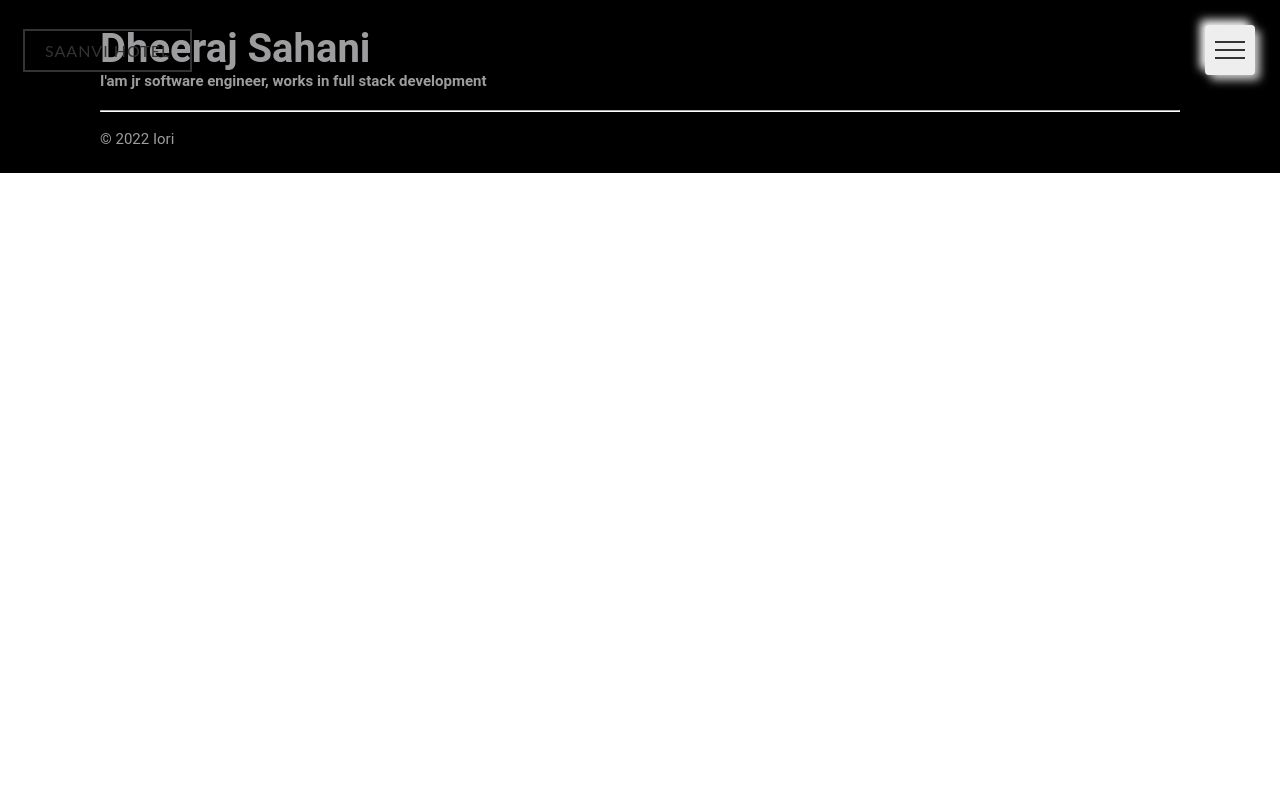
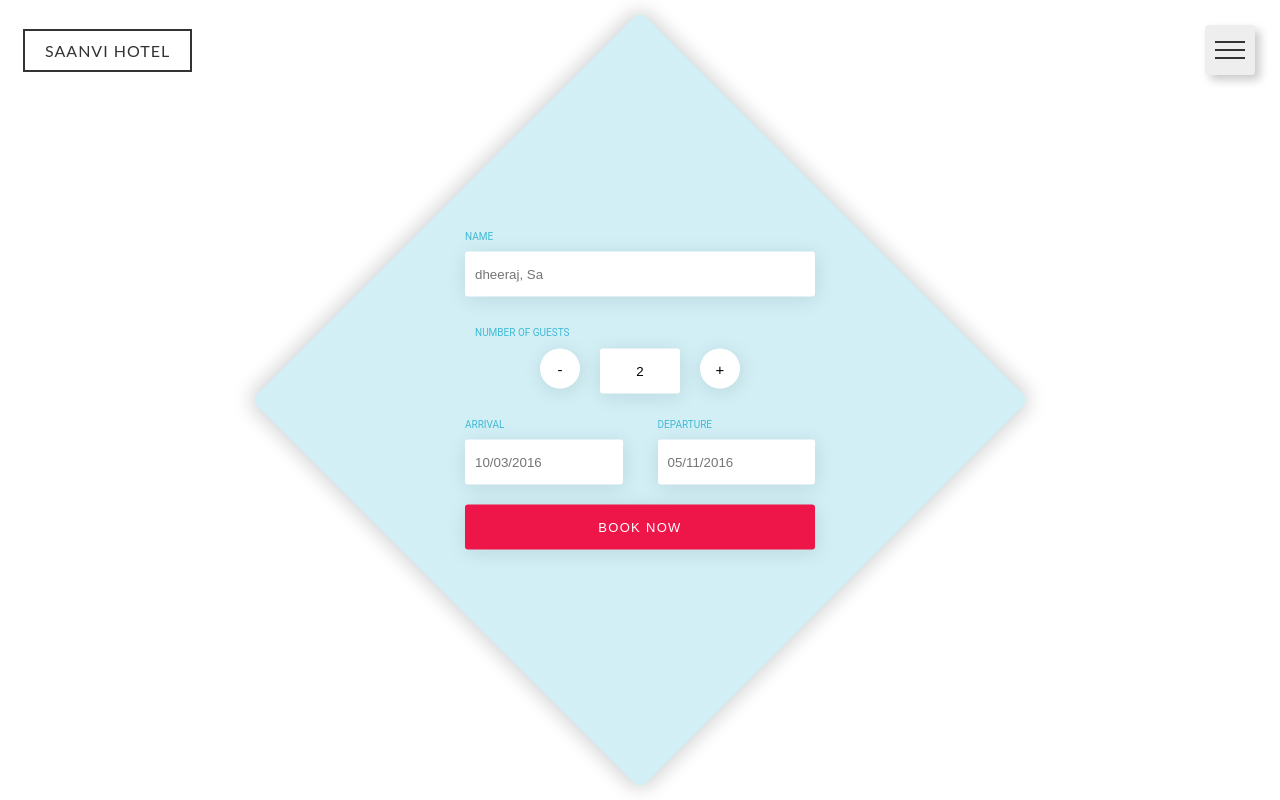
Before and after one commit to dlnicoz/SAANAVI, a React (Vite) app: page /Booking in a window 1280 px wide. Shown: the top 800 px of the page. Built offline with nearby package versions, Linux system fonts and the light colour scheme.

Commit message:
temorary added booking ui and also footer not needed && updated home parallex effext final

```diff
--- a/src/App.jsx
+++ b/src/App.jsx
@@ -4,6 +4,7 @@ import Gallery from "./components/Gallery";
 import Home from "./components/Home";
 import Footer from "./components/Footer";
 import { BrowserRouter, Route, Routes } from "react-router-dom";
+import Booking from './components/Booking';
 function App() {
   return (
     <>
@@ -12,6 +13,7 @@ function App() {
         <Routes>
           <Route index path="/" element={<Home />} />
           <Route path="/Gallery" element={<Gallery />} />
+          <Route path="/Booking" element={<Booking />} />
         </Routes>
       </BrowserRouter>
       <Footer />
--- /dev/null
+++ b/src/components/Booking.jsx
@@ -0,0 +1,70 @@
+import React,{useEffect} from "react";
+import '../css/Booking.css'
+import $ from 'jquery';
+
+function Booking() {
+    useEffect(() => {
+
+
+        $(document).ready(function() {
+
+            var guestAmount = $('#guestNo');
+
+            $('#cnt-up').click(function() {
+              guestAmount.val(Math.min(parseInt($('#guestNo').val()) + 1, 20));
+            });
+            $('#cnt-down').click(function() {
+              guestAmount.val(Math.max(parseInt($('#guestNo').val()) - 1, 1));
+            });
+
+            $('.btn').click(function() {
+
+              var $btn = $('.btn');
+
+              $btn.toggleClass('booked');
+              $('.diamond').toggleClass('windup');
+              $('form').slideToggle(300);
+              $('.linkbox').toggle(200);
+
+              if ($btn.text() === "BOOK NOW") {
+                $btn.text("BOOKED!");
+              } else {
+                $btn.text("BOOK NOW");
+              }
+            });
+          });
+    }, [])
+
+    return(<>
+    <div className="booking-body">
+    <div className="diamond"></div>
+    <div className="form-wrap">
+      <form action="">
+        <div className="location">
+          <label htmlFor="location">NAME</label><br/>
+          <input type="text" name="location" placeholder="dheeraj, Sa"/><br/>
+        </div>
+        <div className="guests">
+          <label htmlFor="guests">NUMBER OF GUESTS</label><br/><br/>
+          <button className="counter-btn" type="button" id="cnt-down">-</button>
+          <input type="text" id="guestNo" name="guests" value="2"/>
+          <button className="counter-btn" type="button" id="cnt-up">+</button>
+        </div>
+        <div className="dates">
+          <div className="arrival">
+            <label htmlFor="arrival">ARRIVAL</label><br/>
+            <input name="arrival" type="text" onFocus="(this.type='date')" onBlur="(this.type='text')" placeholder="10/03/2016"/>
+          </div>
+          <div className="departure">
+            <label htmlFor="arrival">DEPARTURE</label><br/>
+            <input name="departure" type="text" onFocus="(this.type='date')" onBlur="(this.type='text')" placeholder="05/11/2016"/>
+          </div>
+        </div>
+      </form>
+      <button className="btn" type="button">BOOK NOW</button>
+    </div>
+    </div>
+    </>);
+}
+
+export default Booking;
--- a/src/components/Footer.jsx
+++ b/src/components/Footer.jsx
@@ -7,8 +7,8 @@ function Footer() {
 
       <footer className="footer">
     <div className="footer__about">
-      <h1>Dheeraj Sahani</h1>
-      <h2>I&apos;am jr software engineer, works in full stack development</h2>
+      <p className="text-dheeraj">Dheeraj Sahani</p>
+      <p className="text-soft">I am jr engineer, works in full stack development</p>
     </div>
     <div className="footer__network">
       <a href="https://twitter.com/" target="_blank" rel="noopener noreferrer"><i className="fa fa-twitter"></i></a>
--- a/src/components/HomeImage.jsx
+++ b/src/components/HomeImage.jsx
@@ -1,37 +1,18 @@
-import React ,{useEffect } from 'react';
+import React from 'react';
 import "../css/HomeImage.css";
-import $ from 'jquery'
+
 
 
 
 function HomeImage() {
 
-useEffect(() => {
-
-$(function() {
-  $('a[href*=#]:not([href=#])').click(function() {
-    if (location.pathname.replace(/^\//, '') == this.pathname.replace(/^\//, '') && location.hostname == this.hostname) {
-      var target = $(this.hash);
-      target = target.length ? target : $('[name=' + this.hash.slice(1) + ']');
-      if (target.length) {
-        $('html,body').animate({
-          scrollTop: target.offset().top
-        }, 700);
-        return false;
-      }
-    }
-  });
-});
-
-
-}, [])
 
     return (<>
 
 <div className="first-wrap">
   <div className="first-div">
     <div className="first-inner-div">
-      <p>Start Your Adventure</p>
+      <p>Start Your Adventure now</p>
 
     </div>
   </div>
--- a/src/components/Navbar.jsx
+++ b/src/components/Navbar.jsx
@@ -66,17 +66,17 @@ function Navbar() {
               </Link>
             </li>
             <li className="nav-item">
-              <Link href="#" className="nav-link">
-                Pricing
+              <Link to="/Booking" className="nav-link">
+                Booking
               </Link>
             </li>
             <li className="nav-item">
-              <Link href="#" className="nav-link">
+              <Link to="#" className="nav-link">
                 Locations
               </Link>
             </li>
             <li className="nav-item">
-              <Link href="#" className="nav-link">
+              <Link to="#" className="nav-link">
                 Contact
               </Link>
             </li>
--- /dev/null
+++ b/src/css/Booking.css
@@ -0,0 +1,274 @@
+@import url(https://fonts.googleapis.com/css?family=Open+Sans:400,300,600,700);
+
+.booking-body {
+  background: #6ba395;
+  color: rgb(65, 185, 212);
+  font: "Open Sans";
+  font-size: 100%;
+  margin-top: 65%;
+  overflow: hidden;
+}
+@media (max-width: 450px) {
+  .booking-body {
+    background: hsl(192, 62%, 65%);
+    overflow: scroll;
+  }
+}
+
+.diamond {
+  position: absolute;
+  top: 50%;
+  left: 50%;
+  transform: translate(-50%, -50%) rotate(-45deg);
+  height: 550px;
+  width: 550px;
+  background: #d2eff6;
+  border-radius: 8px;
+  box-shadow: 0px 0px 20px 3px rgba(17, 17, 17, 0.2);
+  transition: all 0.5s ease-in-out;
+}
+@media (max-width: 450px) {
+  .diamond {
+    display: none;
+  }
+}
+
+.mob {
+  display: none;
+}
+@media (max-width: 450px) {
+  .mob {
+    display: inline-block;
+  }
+}
+
+.form-wrap {
+  position: absolute;
+  text-align: center;
+  top: 50%;
+  left: 50%;
+  transform: translate(-50%, -50%);
+  font-size: 1em;
+  width: 350px;
+}
+@media (max-width: 450px) {
+  .form-wrap {
+    width: 80%;
+  }
+}
+.form-wrap form {
+  margin-bottom: 10px;
+}
+
+input {
+  padding: 15px 10px;
+  border: none;
+  margin-bottom: 20px;
+  border-radius: 3px;
+  box-shadow: 1px 3px 20px rgba(17, 17, 17, 0.1);
+  width: 100%;
+  height: 45px;
+  outline: #8DFEE1;
+}
+
+input[type=date]::-webkit-inner-spin-button {
+  -webkit-appearance: none;
+  display: none;
+}
+
+#guestNo {
+  width: 80px;
+  margin: 0 20px;
+  text-align: center;
+}
+
+input[type=date]:webkit-inner-spin-button {
+  display: none;
+}
+
+label {
+  padding-bottom: 10px;
+  display: inline;
+  float: left;
+}
+
+.counter-btn {
+  position: relative;
+  display: inline-block;
+  height: 40px;
+  text-align: top;
+  vertical-align: top;
+  font-size: 1.5em;
+  font-weight: 300;
+  width: 40px;
+  background: #fff;
+  border: none;
+  margin-bottom: 20px;
+  border-radius: 50%;
+  box-shadow: 1px 3px 20px rgba(17, 17, 17, 0.1);
+  cursor: pointer;
+  outline: none;
+}
+.counter-btn:nth-child(2) {
+  float: right;
+}
+.counter-btn:hover {
+  box-shadow: 1px 3px 20px rgba(17, 17, 17, 0.3);
+}
+
+.guests {
+  margin: 10px;
+}
+
+.dates .arrival {
+  display: inline-block;
+  float: left;
+  width: 45%;
+}
+.dates .departure {
+  display: inline-block;
+  float: right;
+  width: 45%;
+}
+
+.btn {
+  border: none;
+  padding: 10px;
+  margin: 20px auto;
+  width: 100%;
+  height: 45px;
+  display: block;
+  background: #ee1548;
+  color: #fff;
+  font-size: 1.3em;
+  letter-spacing: 0.1em;
+  box-shadow: 1px 3px 20px rgba(17, 17, 17, 0.1);
+  border-radius: 3px;
+  outline: none;
+}
+.btn:hover {
+  background: #de1d3d;
+}
+
+.windup {
+  transform: translate(-50%, -50%) rotate(0deg);
+  height: 100vh;
+  width: 100vw;
+  border-radius: 0;
+}
+
+.booked {
+  background: #02f0b3;
+}
+.booked:hover {
+  background: #28fdc6;
+}
+.booked:before {
+  content: "";
+  position: absolute;
+  bottom: 0;
+  transform: translateY(-35px);
+  left: -30px;
+  display: block;
+  height: 0px;
+  border-radius: 3px;
+  border: 20px solid #02f0b3;
+  border-left: 30px solid rgba(0, 0, 0, 0);
+  border-right: 20px solid #02d7a0;
+  z-index: -1;
+  -webkit-animation: ribbon-left 0.2s ease-in-out;
+          animation: ribbon-left 0.2s ease-in-out;
+}
+.booked:after {
+  content: "";
+  position: absolute;
+  bottom: 0;
+  transform: translateY(-35px);
+  right: -30px;
+  display: block;
+  height: 0px;
+  border-radius: 3px;
+  border: 20px solid #02f0b3;
+  border-right: 30px solid rgba(0, 0, 0, 0);
+  border-left: 20px solid #02d7a0;
+  z-index: -1;
+  -webkit-animation: ribbon-right 0.2s ease-in-out;
+          animation: ribbon-right 0.2s ease-in-out;
+}
+
+.linkbox {
+  display: none;
+}
+
+.links {
+  position: absolute;
+  transform: translateY(100px);
+  display: flex;
+  justify-content: space-between;
+  opacity: 1;
+  -webkit-animation: fadeIn 3s ease;
+          animation: fadeIn 3s ease;
+  background: #dae9ed;
+}
+@media (max-width: 450px) {
+  .links {
+    transform: translateY(50px);
+  }
+}
+.links .origin, .links .me {
+  display: flex;
+  flex-flow: column;
+  flex-grow: 1;
+  padding: 10px 10px;
+  color: #888;
+  border-radius: 5px;
+}
+.links .origin p, .links .me p {
+  flex-grow: 1;
+}
+.links .origin i, .links .me i {
+  flex-grow: 1;
+  font-size: 2em;
+  color: #888;
+}
+.links .origin i:hover, .links .me i:hover {
+  color: #555555;
+}
+
+@-webkit-keyframes ribbon-right {
+  0% {
+    transform: translate(-30px, -20px);
+  }
+}
+
+@keyframes ribbon-right {
+  0% {
+    transform: translate(-30px, -20px);
+  }
+}
+@-webkit-keyframes ribbon-left {
+  0% {
+    transform: translate(30px, -20px);
+  }
+}
+@keyframes ribbon-left {
+  0% {
+    transform: translate(30px, -20px);
+  }
+}
+@-webkit-keyframes fadeIn {
+  0% {
+    opacity: 0;
+  }
+  80% {
+    opacity: 1;
+  }
+}
+@keyframes fadeIn {
+  0% {
+    opacity: 0;
+  }
+  80% {
+    opacity: 1;
+  }
+}
--- a/src/css/Footer.css
+++ b/src/css/Footer.css
@@ -1,10 +1,12 @@
 .footer {
     background-color: black;
-    margin: 0;
+    bottom: 0%;
+    width: 100%;
     padding: 25px 100px;
     display: flex;
     flex-flow: wrap;
     align-items: center;
+
     justify-content: space-between;
   }
   .footer .footer__about {
@@ -44,6 +46,18 @@
     font-size: 1.5em;
   }
 
+  .text-dheeraj{
+    font-size: 2rem;
+    text-transform: uppercase;
+    letter-spacing: 0.4em;
+  }
+  .text-soft{
+    font-size: 1.2rem;
+    margin-top: 0.35em;
+    text-transform: uppercase;
+    letter-spacing: 0.4rem;
+  }
+
   @media only screen and (max-width: 900px) {
     .footer {
       align-items: center;
```
